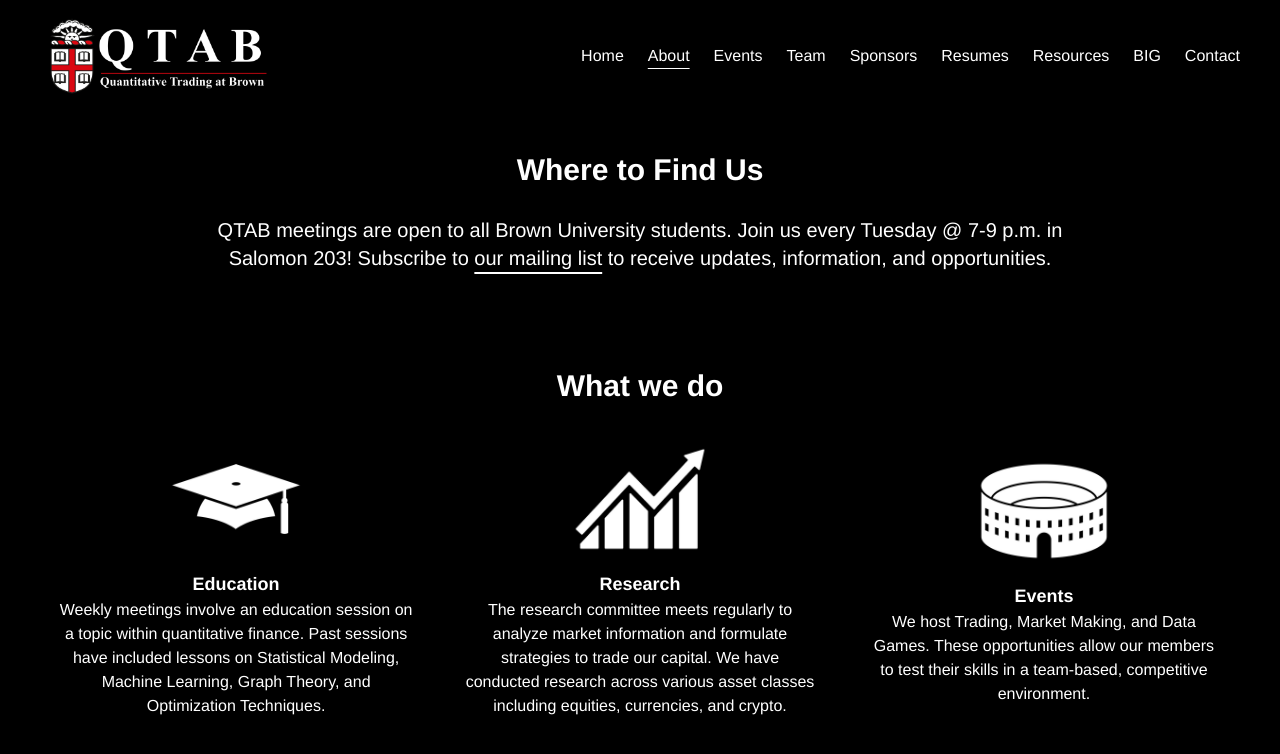
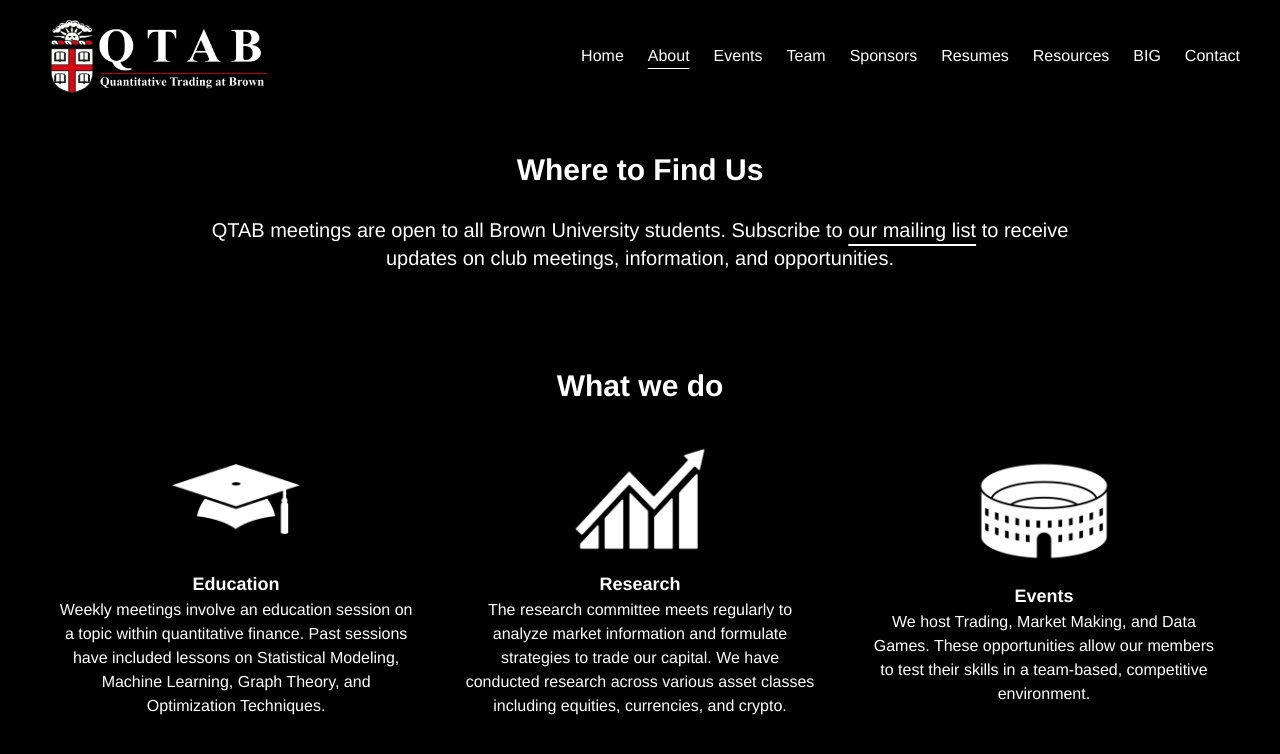
Before and after one commit to Quantitative-Trading-Brown/qtab-site, a Next.js app: page /about in a window 1280 px wide. Shown: the top 754 px of the page. Built offline with nearby package versions, Linux system fonts and the light colour scheme.

Commit message:
Fixed times

```diff
--- a/src/app/about/page.tsx
+++ b/src/app/about/page.tsx
@@ -5,8 +5,7 @@ export default function Home() {
       <div className="p-10 flex flex-col items-center mx-[5em]">
         <div className="text-3xl font-bold">Where to Find Us</div>
         <div className="w-[90%] text-xl p-7 text-center">
-          QTAB meetings are open to all Brown University students. Join us every
-          Tuesday @ 7-9 p.m. in Salomon 203! Subscribe to{" "}
+          QTAB meetings are open to all Brown University students. Subscribe to{" "}
           <Link
             href="https://listserv.brown.edu/cgi-bin/wa?A0=QUANT"
             className="underline-offset-[7px]"
@@ -15,7 +14,7 @@ export default function Home() {
           >
           <u>our mailing list</u>
           </Link>{" "}
-          to receive updates, information, and opportunities.
+          to receive updates on club meetings, information, and opportunities.
         </div>
       </div>
 
```
